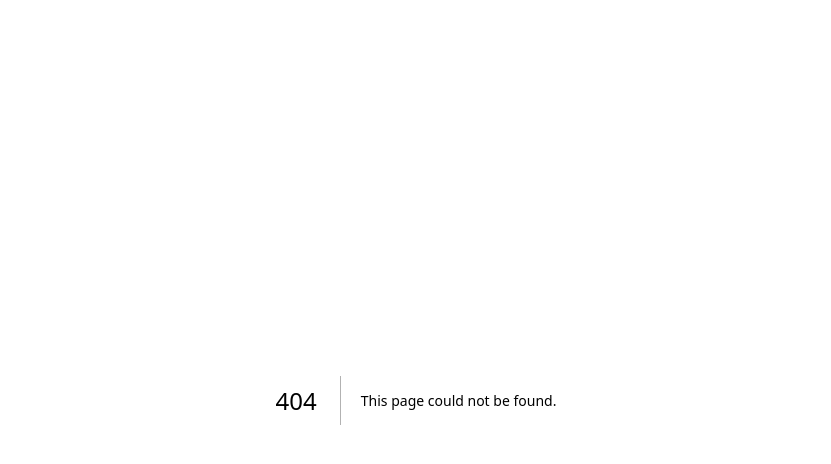
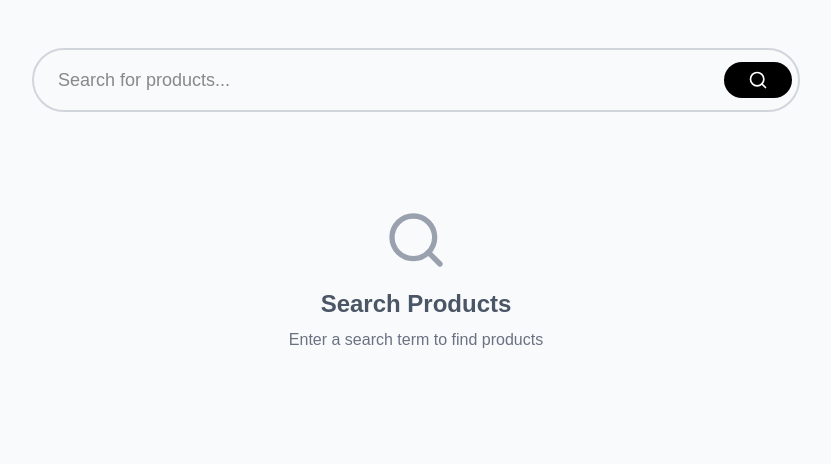
Before and after one commit to megha-56/Zyra, a Next.js app: page /search in a window 1280 px wide. Before the commit this address had no page. Shown: the top 464 px of the page, without its empty margins (224-1055 px from the left). Built offline with nearby package versions, Linux system fonts and the light colour scheme.

Commit message:
Added search page

```diff
--- /dev/null
+++ b/src/app/search/page.tsx
@@ -0,0 +1,119 @@
+'use client';
+
+import { useState, useEffect } from 'react';
+import { useRouter } from 'next/navigation';
+import ProductCard from '@/components/ProductCard';
+import { Search as SearchIcon, X } from 'lucide-react';
+
+export default function SearchPage({
+  searchParams,
+}: {
+  searchParams: Promise<{ q?: string }>;
+}) {
+  const router = useRouter();
+  const [searchQuery, setSearchQuery] = useState('');
+  const [products, setProducts] = useState<any[]>([]);
+  const [loading, setLoading] = useState(false);
+
+  useEffect(() => {
+    const loadSearchParams = async () => {
+      const params = await searchParams;
+      if (params.q) {
+        setSearchQuery(params.q);
+        fetchProducts(params.q);
+      }
+    };
+    loadSearchParams();
+  }, [searchParams]);
+
+  const fetchProducts = async (query: string) => {
+    if (!query.trim()) return;
+
+    setLoading(true);
+    try {
+      const res = await fetch(`/api/products?search=${encodeURIComponent(query)}`);
+      const data = await res.json();
+      setProducts(data.products || []);
+    } catch (error) {
+      console.error('Error fetching products:', error);
+    }
+    setLoading(false);
+  };
+
+  const handleSearch = (e: React.FormEvent) => {
+    e.preventDefault();
+    if (searchQuery.trim()) {
+      router.push(`/search?q=${encodeURIComponent(searchQuery)}`);
+      fetchProducts(searchQuery);
+    }
+  };
+
+  const clearSearch = () => {
+    setSearchQuery('');
+    setProducts([]);
+    router.push('/search');
+  };
+
+  return (
+    <div className="min-h-screen bg-gray-50 py-12 px-4">
+      <div className="max-w-7xl mx-auto">
+        {/* Search Bar */}
+        <div className="max-w-3xl mx-auto mb-12">
+          <form onSubmit={handleSearch} className="relative">
+            <input
+              type="text"
+              value={searchQuery}
+              onChange={(e) => setSearchQuery(e.target.value)}
+              placeholder="Search for products..."
+              className="w-full px-6 py-4 pr-24 rounded-full border-2 border-gray-300 focus:border-black focus:outline-none text-lg"
+            />
+            {searchQuery && (
+              <button
+                type="button"
+                onClick={clearSearch}
+                className="absolute right-20 top-1/2 -translate-y-1/2 p-2 hover:bg-gray-100 rounded-full transition-colors"
+              >
+                <X className="h-5 w-5 text-gray-500" />
+              </button>
+            )}
+            <button
+              type="submit"
+              className="absolute right-2 top-1/2 -translate-y-1/2 bg-black text-white px-6 py-2 rounded-full hover:bg-gray-800 transition-colors"
+            >
+              <SearchIcon className="h-5 w-5" />
+            </button>
+          </form>
+        </div>
+
+        {/* Results */}
+        {loading ? (
+          <div className="text-center py-12">
+            <div className="inline-block h-12 w-12 animate-spin rounded-full border-4 border-solid border-current border-r-transparent"></div>
+            <p className="mt-4 text-gray-600">Searching...</p>
+          </div>
+        ) : searchQuery ? (
+          <div>
+            <h2 className="text-2xl font-bold mb-6">
+              {products.length > 0
+                ? `Found ${products.length} result${products.length !== 1 ? 's' : ''} for "${searchQuery}"`
+                : `No results found for "${searchQuery}"`}
+            </h2>
+            {products.length > 0 && (
+              <div className="grid grid-cols-1 sm:grid-cols-2 lg:grid-cols-3 xl:grid-cols-4 gap-6">
+                {products.map((product) => (
+                  <ProductCard key={product._id} product={product} />
+                ))}
+              </div>
+            )}
+          </div>
+        ) : (
+          <div className="text-center py-12">
+            <SearchIcon className="h-16 w-16 text-gray-400 mx-auto mb-4" />
+            <h2 className="text-2xl font-bold text-gray-600 mb-2">Search Products</h2>
+            <p className="text-gray-500">Enter a search term to find products</p>
+          </div>
+        )}
+      </div>
+    </div>
+  );
+}
```
